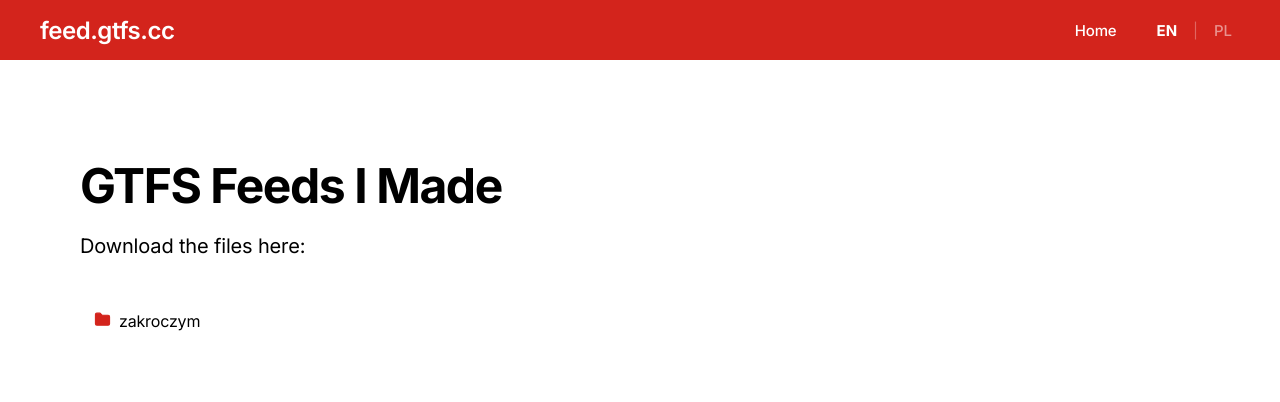
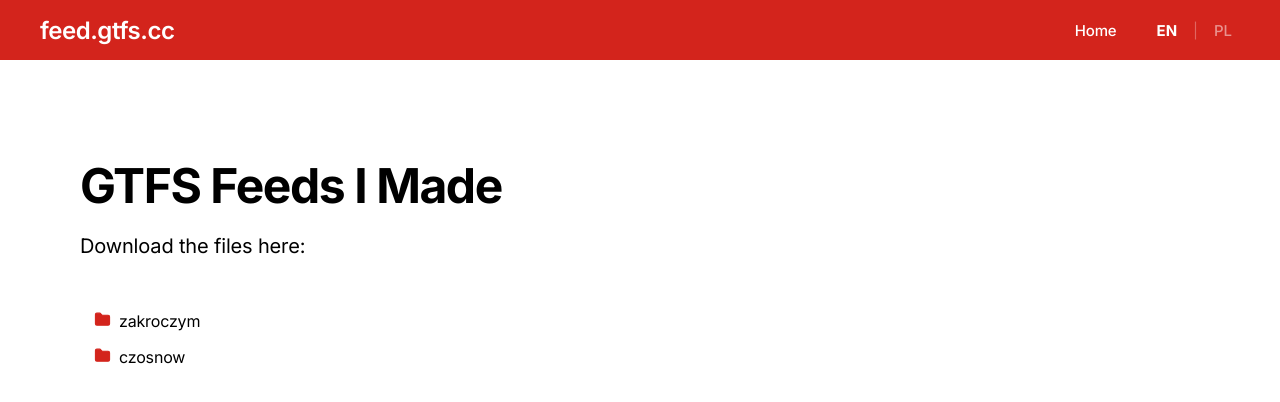
Before and after one commit to gtfscc/feed, a plain HTML site: page index.html in a window 1280 px wide. Drawn offline with Linux system fonts and the light colour scheme.

Commit message:
Add file structure for czosnow data

```diff
--- a/index.html
+++ b/index.html
@@ -106,6 +106,35 @@
             ]
         }
         ]
+    },
+    {
+        "path": "/czosnow",
+        "name": "czosnow",
+        "children": [
+        {
+            "path": "/",
+            "name": "unzipped",
+            "children": [
+            { "path": "/czosnow/agency.txt", "name": "agency.txt" },
+            { "path": "/czosnow/calendar.txt", "name": "calendar.txt" },
+            { "path": "/czosnow/calendar_dates.txt", "name": "calendar_dates.txt" },
+            { "path": "/czosnow/feed_info.txt", "name": "feed_info.txt" },
+            { "path": "/czosnow/routes.txt", "name": "routes.txt" },
+            { "path": "/czosnow/shapes.txt", "name": "shapes.txt" },
+            { "path": "/czosnow/stop_times.txt", "name": "stop_times.txt" },
+            { "path": "/czosnow/stops.txt", "name": "stops.txt" },
+            { "path": "/czosnow/translations.txt", "name": "translations.txt" },
+            { "path": "/czosnow/trips.txt", "name": "trips.txt" }
+            ]
+        },
+        {
+            "path": "/",
+            "name": "zipped",
+            "children": [
+            { "path": "/czosnow/gtfs.zip", "name": "gtfs.zip" }
+            ]
+        }
+        ]
     }
     ];
 
```
